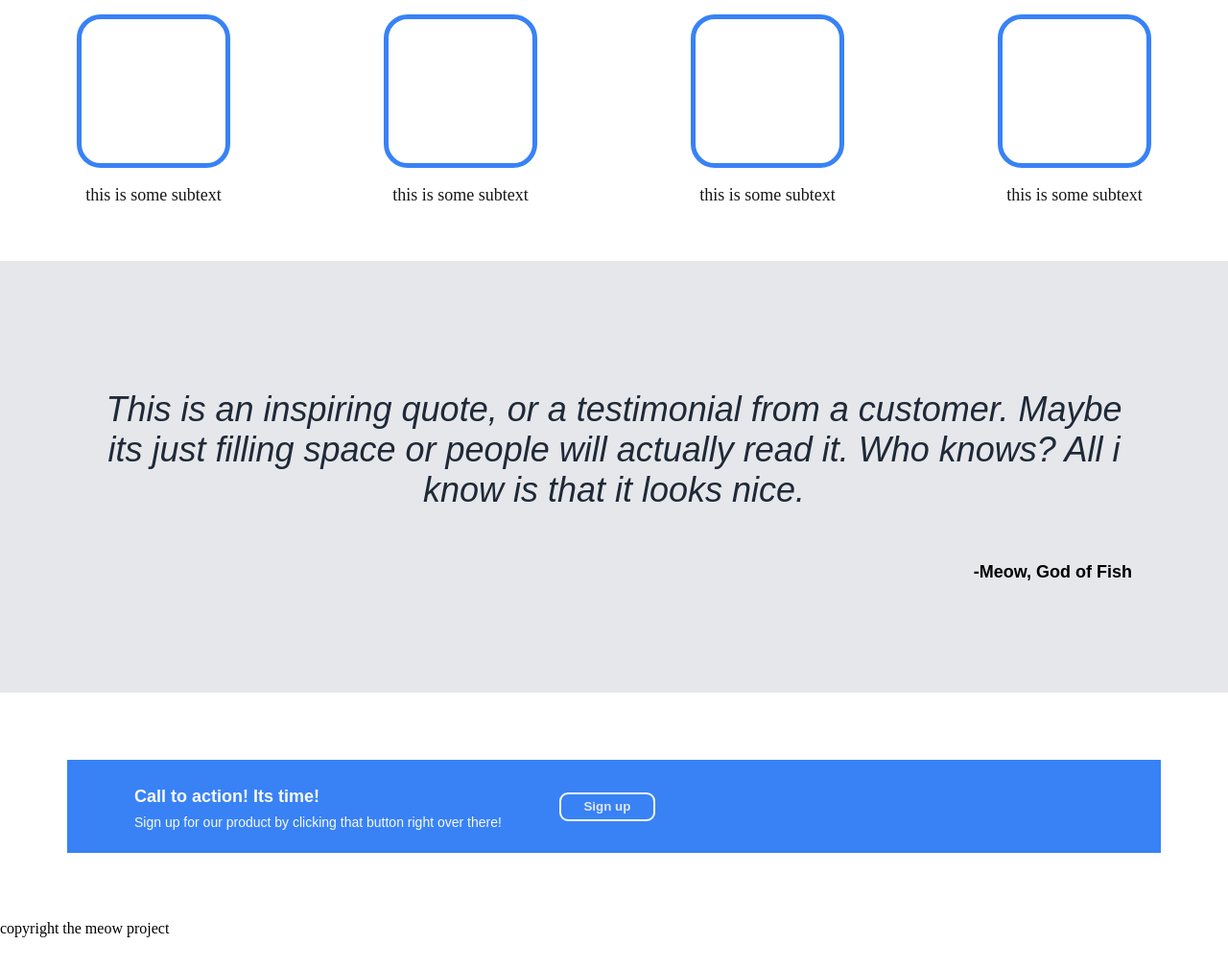
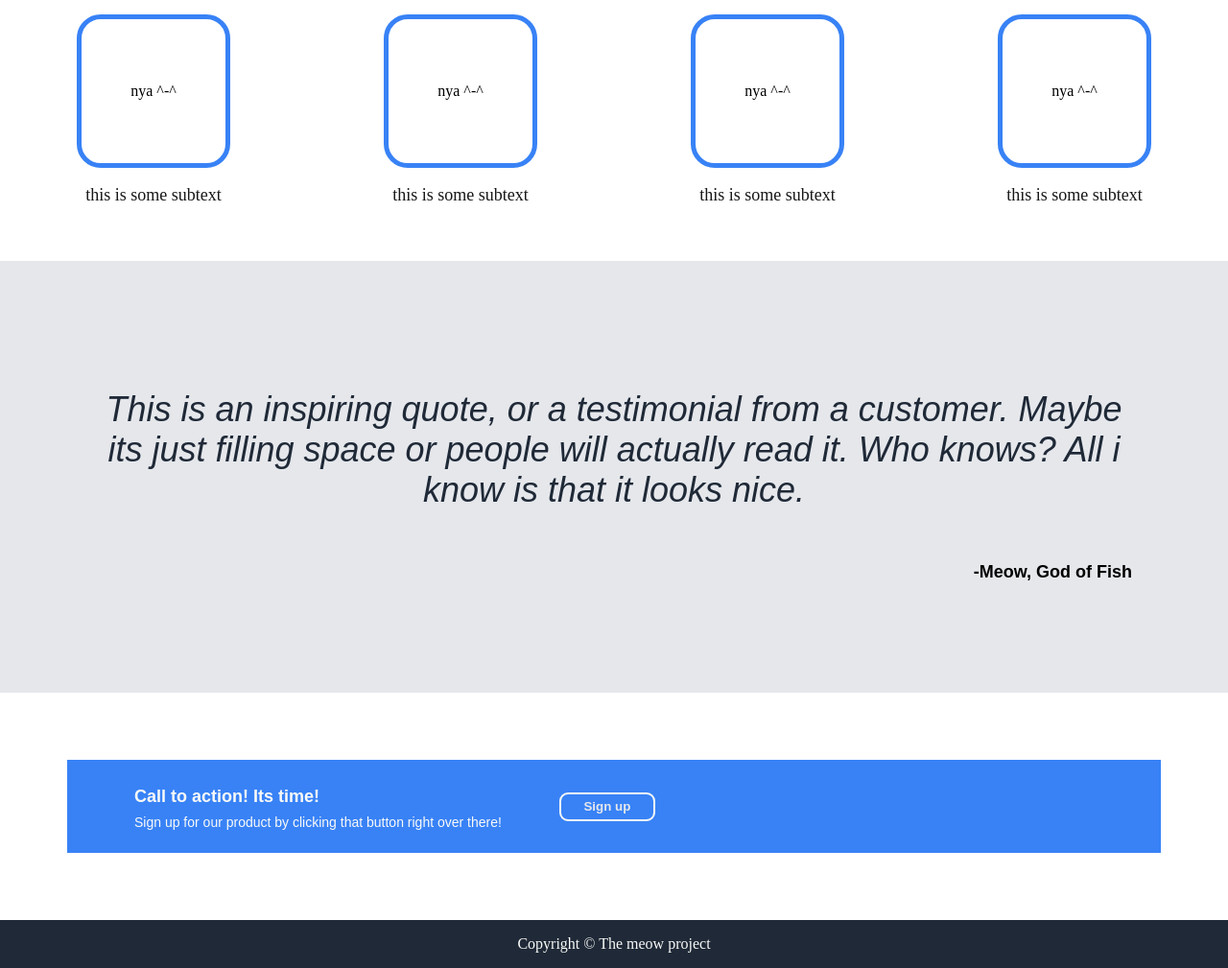
Before and after one commit to Infinite-XD/landing-page, a plain HTML site: page index.html in a window 1280 px wide. Shown: the part 476-1485 px from the top of the page at 96% size. Before the commit the page ends 1453 px from the top, so only its background shows below. Drawn offline with Linux system fonts and the light colour scheme.

Commit message:
Make footer and add text in .middle-image div

```diff
--- a/index.html
+++ b/index.html
@@ -28,12 +28,12 @@
     </div>
 
     <div class="middle">
-        <div class="middle-heading">Some random meow meows.</div>
+        <div class="middle-heading">Some random meows.</div>
         <div class="middle-images">
-            <div class="middle-image"><div class="image"></div><p>this is some subtext</p></div>
-            <div class="middle-image"><div class="image"></div><p>this is some subtext</p></div>
-            <div class="middle-image"><div class="image"></div><p>this is some subtext</p></div>
-            <div class="middle-image"><div class="image"></div><p>this is some subtext</p></div>
+            <div class="middle-image"><div class="image">nya ^-^</div><p>this is some subtext</p></div>
+            <div class="middle-image"><div class="image">nya ^-^</div><p>this is some subtext</p></div>
+            <div class="middle-image"><div class="image">nya ^-^</div><p>this is some subtext</p></div>
+            <div class="middle-image"><div class="image">nya ^-^</div><p>this is some subtext</p></div>
         </div>
         <div class="middle-quote">
             <p class="quote">This is an inspiring quote, or a testimonial from a customer. Maybe its just filling space or people will actually read it. Who knows? All i know is that it looks nice.</p>
@@ -49,7 +49,7 @@
         <button>Sign up</button>
     </div>
 
-    <div class="footer">copyright the meow project</div>
+    <div class="footer"><p>Copyright &copy; The meow project</p></div>
 
 
 </body>
--- a/styles.css
+++ b/styles.css
@@ -92,6 +92,9 @@ button{
 }
 
 .image {
+    display: flex;
+    justify-content: center;
+    align-items: center;
     border: #3882F6 5px solid;
     border-radius: 25px;
     width: 150px;
@@ -161,3 +164,12 @@ button{
     font-size: 14px;
     margin-top: -10px;
 }
+
+.footer {
+    background-color: #1F2937;
+    display: flex;
+    justify-content: center;
+}
+.footer p {
+    color: #F9FAF8;
+}
```
